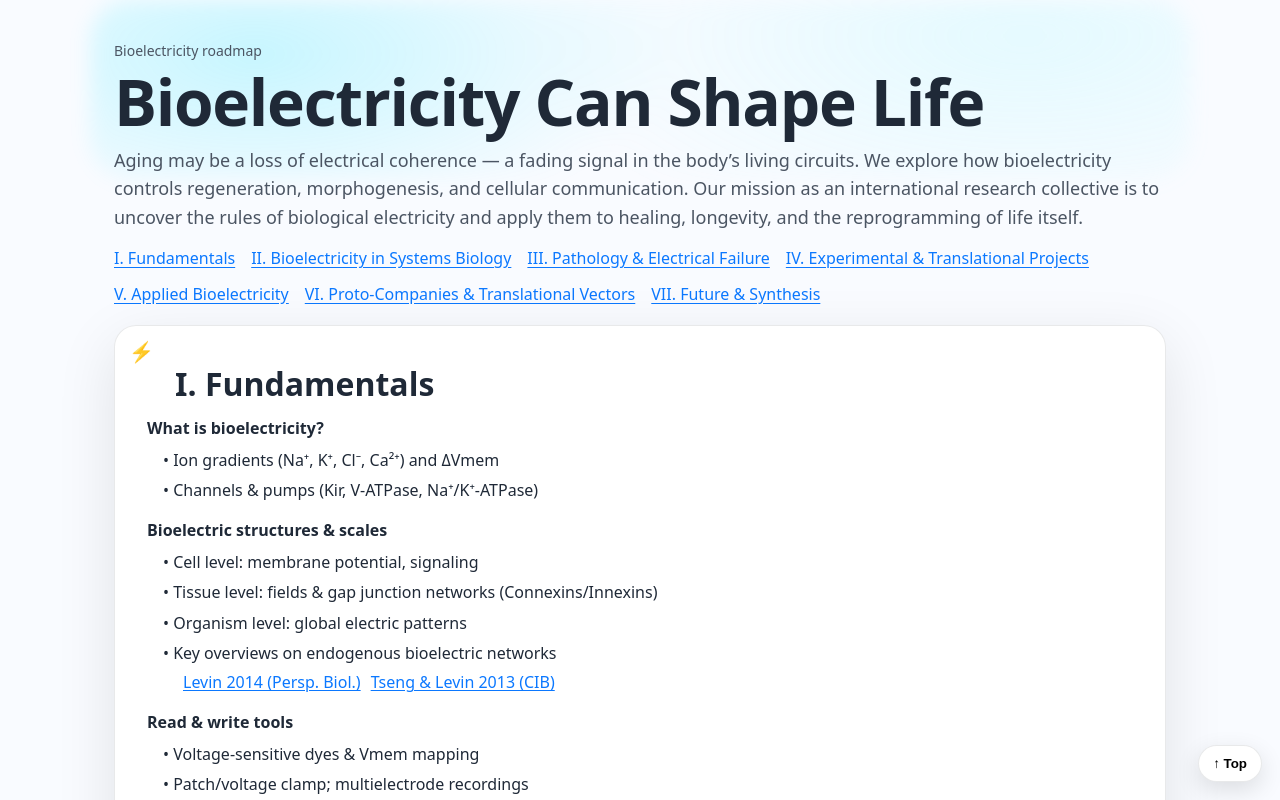
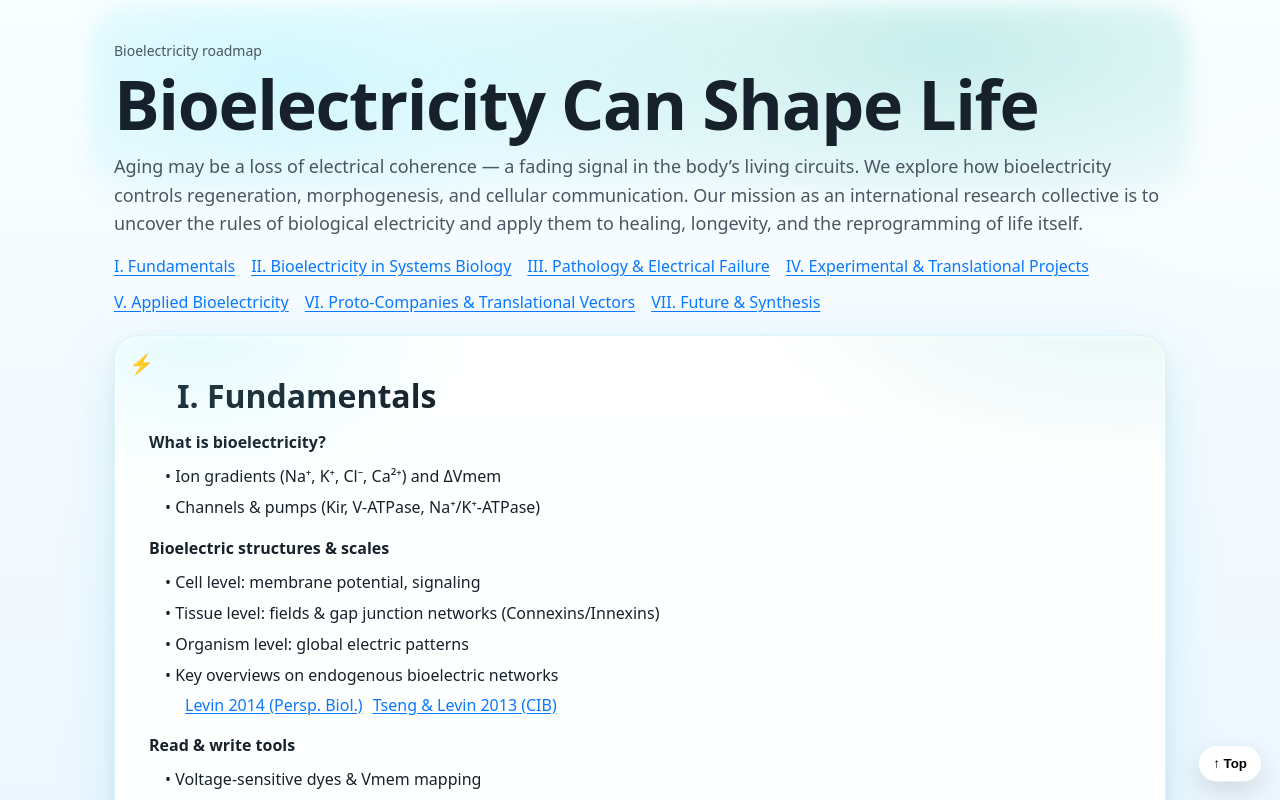
Before and after one commit to kritskayak96-ui/bioelectricity-roadmap, a React (Create React App) app: page / in a window 1280 px wide. Shown: the top 800 px of the page. Built offline with nearby package versions, Linux system fonts and the light colour scheme.

Commit message:
Update styles.css

```diff
--- a/src/styles.css
+++ b/src/styles.css
@@ -1,34 +1,34 @@
 /* =========================================================
-   ELECTROBIOPUNK — LIGHT NEON GLOW (под твой App.js)
+   ElectroBioPunk — LIGHT NEON / TURQUOISE on WHITE
    Файл: src/styles.css
+   Поддерживает: .wrap .hero .grid .card .badge .ul/.li .toTop
    ========================================================= */
 
-/* ---------- Палитра ---------- */
+/* Палитра */
 :root{
-  --base-0:#f9fbff;
-  --base-1:#eef6ff;
-  --ink:#1f2937;
+  /* База */
+  --base-0:#f9feff;   /* белый с лёгким «ледяным» оттенком */
+  --base-1:#eef7ff;
+
+  /* Текст */
+  --ink:#17212b;
   --muted:#4b5563;
 
-  --neon:#00e5ff;
-  --turq:#7df9ff;
-  --violet:#c084fc;
+  /* Бирюзово-неоновые акценты */
+  --cyan:#06b6d4;     /* cyan-500 */
+  --teal:#14b8a6;     /* teal-500 */
+  --mint:#a7f3d0;     /* светлая мята */
+  --aqua:#67e8f9;     /* светлый неон */
 
-  /* делаем блики выразительнее */
-  --glow-opacity-1:.50;
-  --glow-opacity-2:.36;
-  --glow-opacity-3:.20;
-  --grain-opacity:.06;
-
-  --maxw:1100px;
-  --radius:22px;
-  --shadow:0 18px 60px rgba(0,0,0,.10);
-  --border:1px solid rgba(31,41,55,.10);
-
-  --card-bg:#ffffffee;
-  --link:#0b78ff;
+  /* Интенсивность/эффекты */
+  --grain: .045;
+  --ring: rgba(6,182,212,.14);    /* контур карточек (teal) */
+  --shadow-1: 0 18px 60px rgba(6,182,212,.15);
+  --shadow-2: 0 6px 20px rgba(0,0,0,.06);
+  --radius: 24px;
 }
 
+/* Базовая типографика */
 *{box-sizing:border-box}
 html,body{height:100%}
 body{
@@ -39,160 +39,128 @@ body{
   position:relative;
 }
 
-/* Фон со светлыми неон/бирюза бликами */
+/* ===== ГЛОБАЛЬНЫЙ ФОН (чёткий светлый бирюзово-неоновый) ===== */
 body::before{
   content:"";
   position:fixed; inset:0; z-index:-1; pointer-events:none;
   background:
-    radial-gradient(circle at 50% 50%, rgba(0,0,0,var(--grain-opacity)) 0, rgba(0,0,0,0) 60%) repeat,
-    radial-gradient(720px 560px at 10% 6%,  rgba(0,229,255,var(--glow-opacity-1)) 0%, rgba(255,255,255,0) 68%),
-    radial-gradient(840px 620px at 90% 18%, rgba(125,249,255,var(--glow-opacity-2)) 0%, rgba(255,255,255,0) 70%),
-    radial-gradient(1200px 800px at 50% 96%, rgba(192,132,252,var(--glow-opacity-3)) 0%, rgba(255,255,255,0) 78%),
-    linear-gradient(180deg,var(--base-0) 0%, var(--base-1) 100%);
+    /* лёгкое «зерно» для глубины */
+    radial-gradient(circle at 50% 50%, rgba(0,0,0,var(--grain)) 0, rgba(0,0,0,0) 60%) repeat,
+    /* верхняя «корона» из циана */
+    radial-gradient(1200px 720px at 50% -10%, rgba(6,182,212,.28), transparent 65%),
+    /* бирюзовый слева */
+    radial-gradient(900px 600px at 0% 18%, rgba(20,184,166,.20), transparent 70%),
+    /* неоновая аква справа */
+    radial-gradient(900px 600px at 100% 20%, rgba(103,232,249,.20), transparent 70%),
+    /* мягкая база */
+    linear-gradient(180deg, var(--base-0) 0%, var(--base-1) 100%);
+  background-blend-mode: soft-light, screen, screen, screen, normal;
   background-size: 900px 900px, auto, auto, auto, auto;
-  background-blend-mode: soft-light, screen, screen, screen, normal;
-}
-@supports (color: color-mix(in oklab, white 100%, black 0%)){
-  body::before{
-    background:
-      radial-gradient(circle at 50% 50%, rgba(0,0,0,var(--grain-opacity)) 0, rgba(0,0,0,0) 60%) repeat,
-      radial-gradient(720px 560px at 10% 6%,  color-mix(in oklab, var(--neon) 100%, white 0%) var(--glow-opacity-1), rgba(255,255,255,0) 68%),
-      radial-gradient(840px 620px at 90% 18%, color-mix(in oklab, var(--turq) 100%, white 0%) var(--glow-opacity-2), rgba(255,255,255,0) 70%),
-      radial-gradient(1200px 800px at 50% 96%, color-mix(in oklab, var(--violet) 100%, white 0%) var(--glow-opacity-3), rgba(255,255,255,0) 78%),
-      linear-gradient(180deg,var(--base-0) 0%, var(--base-1) 100%);
-  }
 }
 
-/* ---------- Контейнер и хедер ---------- */
+/* Контейнер страницы */
 .wrap{
-  max-width:var(--maxw);
-  margin:clamp(24px,5vmin,56px) auto;
-  padding:0 24px;
+  max-width: 1100px;
+  margin: clamp(24px,5vmin,56px) auto;
+  padding: 0 24px;
 }
 
+/* ----- HERO ----- */
 .kicker{
   color:var(--muted);
   font-size:14px;
   margin-bottom:6px;
 }
-
 .h1{
-  font-size:clamp(38px,6vw,64px);
+  font-size:clamp(40px,6.5vw,68px);
   line-height:1.05;
   letter-spacing:-.02em;
-  margin:0 0 10px 0;
+  margin:0 0 12px 0;
 }
-
 .sub{
   color:var(--muted);
   font-size:clamp(16px,2.1vw,18px);
-  margin:0 0 14px 0;
+  margin:0 0 16px 0;
 }
-
-/* Дополнительное свечение прямо в hero (поверх общего фона) */
+/* локальное свечение под заголовком */
 .hero{ position:relative; }
 .hero .glow{
-  position:absolute; inset:-40px -24px auto -24px; height:180px;
+  position:absolute; inset:-36px -24px auto -24px; height:190px;
   background:
-    radial-gradient(600px 260px at 15% 30%, rgba(0,229,255,.20), rgba(255,255,255,0) 70%),
-    radial-gradient(700px 300px at 85% 20%, rgba(125,249,255,.16), rgba(255,255,255,0) 72%);
+    radial-gradient(700px 260px at 18% 38%, rgba(103,232,249,.28), transparent 70%),
+    radial-gradient(760px 280px at 78% 24%, rgba(20,184,166,.22), transparent 72%);
   filter: blur(10px);
   z-index:-1;
   border-radius: 40px;
 }
 
-/* ---------- Навигация по разделам ---------- */
-.nav{
-  display:flex; flex-wrap:wrap; gap:10px 16px;
-  margin:10px 0 18px 0;
-}
+/* Навигация */
+.nav{ display:flex; flex-wrap:wrap; gap:10px 16px; margin:10px 0 20px; }
 .nav a{
-  color:var(--link);
-  text-decoration: underline;
-  text-underline-offset: 3px;
+  color:#0b78ff;
+  text-decoration:underline;
+  text-underline-offset:3px;
 }
 
-/* ---------- Сетка и карточки ---------- */
-.grid{
-  display:grid;
-  grid-template-columns: 1fr;
-  gap: 22px;
-}
-@media (min-width: 920px){
-  .grid{ grid-template-columns: 1fr; } /* оставим по одной широкой карточке */
-}
+/* ===== КАРТОЧКИ ===== */
+.grid{ display:grid; grid-template-columns:1fr; gap:24px; }
 
 .card{
   position:relative;
-  background:var(--card-bg);
-  backdrop-filter:blur(2px);
-  border:var(--border);
-  border-radius:var(--radius);
-  box-shadow:var(--shadow);
-  padding:clamp(18px,3.2vw,32px);
+  background: rgba(255,255,255,.92);
+  border: 1px solid var(--ring);
+  border-radius: var(--radius);
+  box-shadow: var(--shadow-1), var(--shadow-2);
+  padding: clamp(20px,3vw,34px);
+  overflow:hidden;
+}
+/* стеклянный «блик» */
+.card::before{
+  content:"";
+  position:absolute; inset:0;
+  background:
+    radial-gradient(400px 220px at 8% 0%, rgba(103,232,249,.16), transparent 70%),
+    radial-gradient(520px 260px at 96% -10%, rgba(20,184,166,.12), transparent 75%);
+  pointer-events:none;
+}
+/* тонкая внутренняя линия */
+.card::after{
+  content:"";
+  position:absolute; inset:1px;
+  border-radius: calc(var(--radius) - 1px);
+  box-shadow: inset 0 0 0 1px rgba(255,255,255,.6);
+  pointer-events:none;
 }
 
-/* Значок в углу карточки */
+/* бейдж-эмодзи */
 .badge{
-  position:absolute;
-  top:10px; left:14px;
-  font-size:20px;
+  position:absolute; top:12px; left:14px; font-size:20px;
+}
+.h2{
+  margin: 6px 0 14px 0;
+  font-size: clamp(22px,3.2vw,32px);
+  line-height:1.25;
+  padding-left: 28px; /* чтобы не наезжать на .badge */
 }
 
-/* Заголовки карточек */
-.h2{
-  margin: 6px 0 12px 0;
-  font-size: clamp(22px,3.2vw,32px);
-  line-height:1.25;
-  padding-left: 28px; /* чтобы не налезать на badge */
+/* группы и списки */
+.group-title{ font-weight:600; margin: 10px 0 8px; }
+.ul{ list-style:none; padding-left:1rem; margin:.25rem 0 .95rem; }
+.li{ margin:.35rem 0; }
+.links{ margin:4px 0 0 1.25rem; }
+.link{ color:#0b78ff; text-underline-offset:2px; margin-right:10px; }
+
+/* футер и кнопка вверх */
+.footer{ text-align:center; color:var(--muted); margin:28px 0 16px; }
+.toTop{
+  position:fixed; right:18px; bottom:18px;
+  border-radius:999px; border:1px solid var(--ring);
+  background:#fff; box-shadow:0 10px 26px rgba(0,0,0,.12);
+  padding:10px 14px; font-weight:600; cursor:pointer;
 }
+.toTop:hover{ transform:translateY(-1px); }
 
-/* Группы внутри карточек */
-.group-title{
-  font-weight:600;
-  margin: 10px 0 6px;
-}
-
-/* Списки: используешь свои точки, поэтому убираем стандартные */
-.ul{
-  list-style:none;
-  padding-left: 1rem;
-  margin: .25rem 0 .9rem;
-}
-.li{
-  margin: .30rem 0;
-}
-
-/* Блок ссылок под пунктом */
-.links{ margin: 4px 0 0 1.25rem; }
-.link{
-  display:inline-block;
-  margin-right:10px;
-  color:var(--link);
-  text-underline-offset: 2px;
-}
-
-/* Футер и кнопка вверх */
-.footer{
-  text-align:center;
-  color:var(--muted);
-  margin: 28px 0 16px;
-}
-
-.toTop{
-  position:fixed;
-  right:18px; bottom:18px;
-  border-radius:999px;
-  border:var(--border);
-  background:#fff;
-  box-shadow:0 8px 24px rgba(0,0,0,.12);
-  padding:10px 14px;
-  font-weight:600;
-  cursor:pointer;
-}
-.toTop:hover{ transform: translateY(-1px); }
-
-/* Мобильные отступы */
+/* мобилка */
 @media (max-width:560px){
   .wrap{ padding:0 16px; }
 }
```
